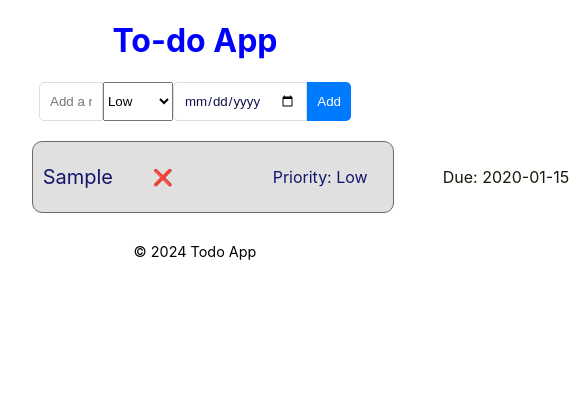
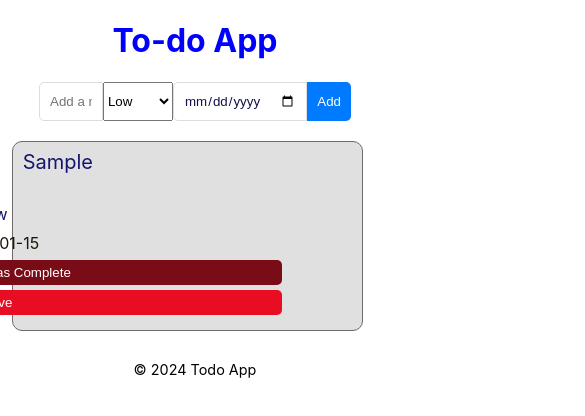
Before and after one commit to davidxv15/ToDo, a React (Create React App) app: page / in a window 390 px wide. Both pictures are taken after typing "Sample", "2020-01-15" into the empty fields and a click on the button "Add". Shown: the top 416 px of the page, 585 px wide, since content can reach past the window. Built offline with nearby package versions, Linux system fonts and the light colour scheme.

Commit message:
li content space

```diff
--- a/src/components/TodoItem.css
+++ b/src/components/TodoItem.css
@@ -5,24 +5,27 @@
 .med-priority {
   color: rgb(221, 160, 17); /* orange or yellow conveys medium */
   -webkit-text-stroke-width: .1px;
-            -webkit-text-stroke-color: black;
+  -webkit-text-stroke-color: black;
 }
 
 li {
   display: flex;
-  align-items: center; /* Vertically center items */
-  justify-content: space-between; /* Space out items evenly */
+  flex-wrap: wrap; /* Allow items to wrap for smaller screens */
+  align-items: center;
+  justify-content: space-between;
   padding: 10px;
   border-bottom: 1px solid #ccc;
-  height: 50px;
+  height: auto; /* Allow height to adjust based on content */
+  box-sizing: border-box; /* Include padding and border in the element's total width and height */
 }
 
 li span {
-  margin-right: 10px; /*  Add some space between spans */
+  margin-right: 10px; /* Add some space between spans */
+  word-wrap: break-word; /* Allow long words to break to the next line */
 }
 
 li .task-text {
-  flex: 2; /* Adjust  */
+  flex: 2; /* Adjust */
   min-width: 110px;
   font-size: 20px;
   line-height: 20px;
@@ -36,33 +39,59 @@ li .actions {
   text-align: center; /* Center text if needed */
 }
 
-/* li .completion-status, */
-/* li .priority, */
 li .due-date {
-  padding: 2px 20px; /* Uniform padding */
-  margin-right: 55px;
-  display: inline;
-  width: 88px;
-  color:rgb(28, 23, 11);
-  transform: translateX(-35px);
+  padding: 2px 10px; /* Uniform padding */
+  color: rgb(28, 23, 11);
+  transform: translateX(-120px); /* Remove transform for better responsiveness */
 }
 
 li .completion-status {
   padding-right: 10px;
-  transform: translateX(-10px);
+  transform: translateX(-120px); /* Remove transform for better responsiveness */
 }
 
 li .priority {
-  padding: 2px 70px;
+  padding: 2px 10px;
+  transform: translateX(-120px);
 }
 
 li .actions {
   display: flex;
-  gap: 28px; /* Space between buttons */
+  gap: 10px; /* Space between buttons */
+  transform: translateX(-70px);
+  align-items:baseline;
 }
 
 li button {
-  width: 85px;
+  width: auto; /* Allow button width to adjust based on content */
   color: rgb(30, 64, 238);
+  flex-shrink: 0; /* Prevent buttons from shrinking */
 }
-/* In/Complete button styling is inline */
+
+/* Media Queries for Better Responsiveness */
+@media (max-width: 768px) {
+  li {
+    flex-direction: column; /* Stack items vertically on smaller screens */
+    align-items: flex-start;
+  }
+
+  li .task-text,
+  li .completion-status,
+  li .priority,
+  li .due-date,
+  li .actions {
+    text-align: left;
+    width: 100%; /* Make each span take full width */
+    margin-bottom: 5px;
+  }
+
+  li .actions {
+    flex-direction: row;
+    justify-content: flex-start;
+    gap: 5px;
+  }
+
+  li button {
+    width: 100%; /* Make buttons full width on smaller screens */
+  }
+}
--- a/src/components/TodoItem.jsx
+++ b/src/components/TodoItem.jsx
@@ -49,6 +49,7 @@ const TodoItem = ({
 
       <span className="actions">
         <button
+        className="in/complete"
           style={{ backgroundColor: "rgb(122, 12, 23)" }}
           onClick={() => toggleComplete(index)}
         >
@@ -56,7 +57,7 @@ const TodoItem = ({
         </button>
 
         {/* Button to remove the todo item */}
-        <button onClick={() => removeTodo(index)}>Remove</button>
+        <button className="remove-btn"onClick={() => removeTodo(index)}>Remove</button>
       </span>
     </li>
   );
--- a/src/components/TodoList.css
+++ b/src/components/TodoList.css
@@ -1,27 +1,25 @@
 ul {
   list-style: none;
   margin: auto;
-  /* padding: auto; */
   padding-left: 3%;
   align-items: center;
   place-content: center;
+  width: 100%;
 }
 
 li {
   display: flex;
-  place-content: center;
+  flex-wrap: wrap; /* Allow items to wrap for smaller screens */
   justify-content: space-between;
   align-items: center;
-  align-content: center;
-  align-self: center;
   color: rgb(21, 21, 109);
   background: #e0e0e0;
   margin-bottom: 10px;
-  padding: 10px 10px;
+  padding: 10px;
   border: 1px solid #706969;
   border-radius: 10px;
-  width: 90%; /* adjust */
-  transform: translateX(20px);
+  width: 90%;
+  box-sizing: border-box; /* Include padding and border in the element's total width and height */
 }
 
 li button {
@@ -31,8 +29,27 @@ li button {
   border-radius: 5px;
   padding: 5px 10px;
   cursor: pointer;
+  flex-shrink: 0; /* Prevent buttons from shrinking */
 }
 
 li button:hover {
   background: #72262e;
 }
+
+/* Media Queries for Better Responsiveness */
+@media (max-width: 768px) {
+  li {
+    flex-direction: column; /* Stack items vertically on smaller screens */
+    align-items: flex-start;
+  }
+
+  li span, li button {
+    width: 100%; /* Make each span and button take full width */
+    text-align: left;
+  }
+
+  li .actions {
+    flex-direction: column; /* Stack buttons vertically on smaller screens */
+    width: 100%;
+  }
+}
```
